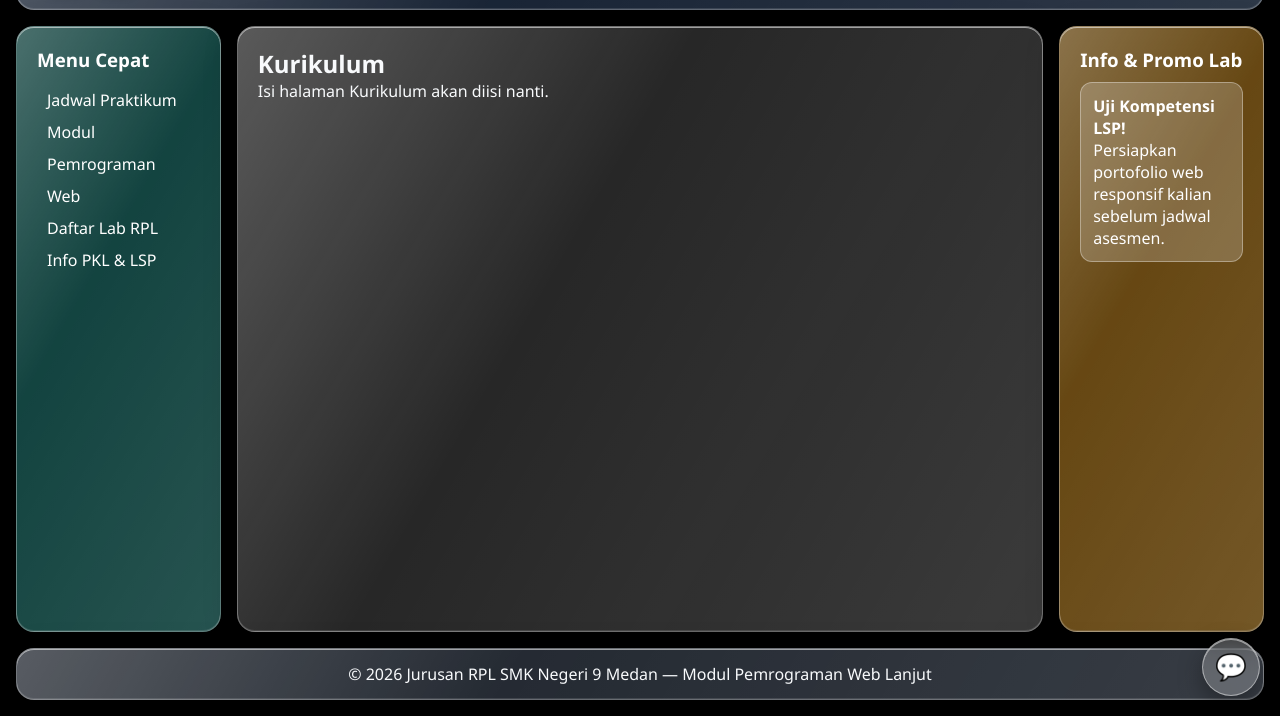
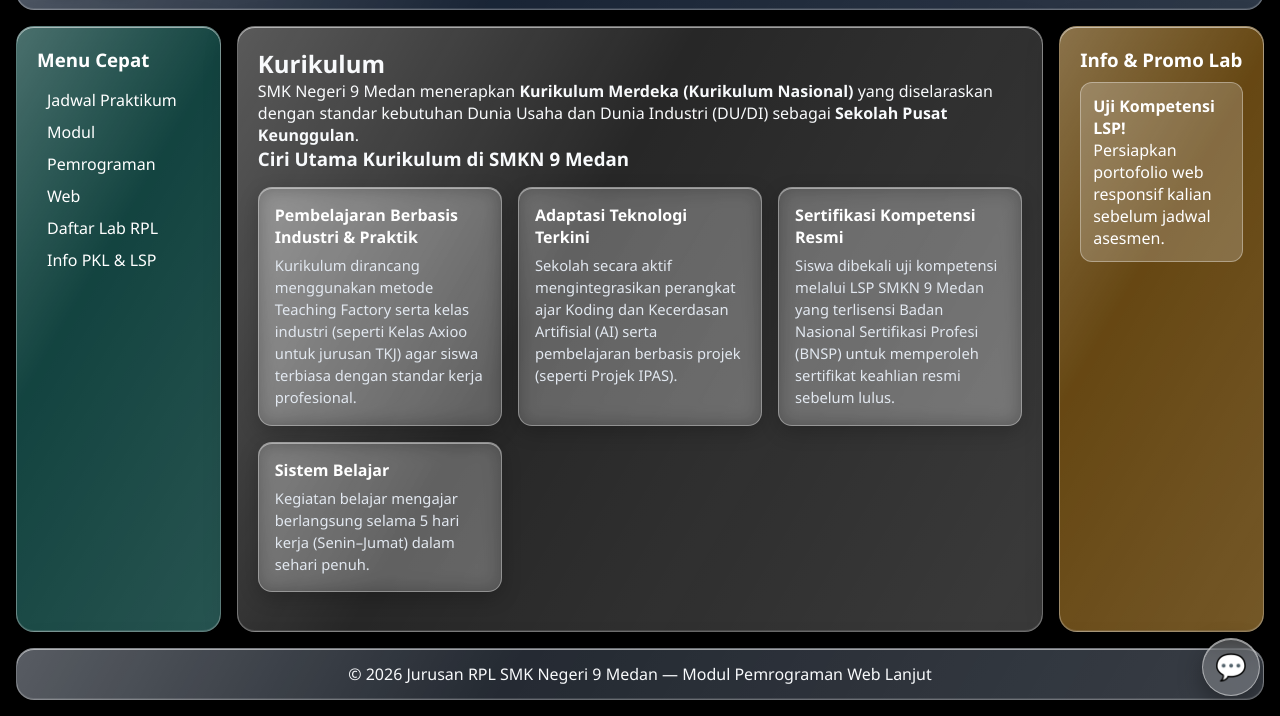
Before and after one commit to remonleonard936-cyber/tugaspw, a plain HTML site: page index.html in a window 1280 px wide. Both pictures are taken after a click on the link "Kurikulum". Shown: the part 84-800 px from the top of the page. Drawn offline with Linux system fonts and the light colour scheme.

Commit message:
Update index.html

```diff
--- a/index.html
+++ b/index.html
@@ -188,9 +188,40 @@
     </main>
     <!-- ★ BARU: halaman Kurikulum -->
 <main class="konten-utama halaman" id="hal-kurikulum" hidden>
-    <h2>Kurikulum</h2>
-    <p>Isi halaman Kurikulum akan diisi nanti.</p>
-  </main>
+  <h2>Kurikulum</h2>
+  <p class="kur-intro">
+    SMK Negeri 9 Medan menerapkan <strong>Kurikulum Merdeka (Kurikulum Nasional)</strong>
+    yang diselaraskan dengan standar kebutuhan Dunia Usaha dan Dunia Industri (DU/DI)
+    sebagai <strong>Sekolah Pusat Keunggulan</strong>.
+  </p>
+
+  <h3 class="kur-judul">Ciri Utama Kurikulum di SMKN 9 Medan</h3>
+
+  <div class="card-grid kur-grid">
+    <article class="card">
+      <h4>Pembelajaran Berbasis Industri &amp; Praktik</h4>
+      <p>Kurikulum dirancang menggunakan metode Teaching Factory serta kelas industri
+         (seperti Kelas Axioo untuk jurusan TKJ) agar siswa terbiasa dengan standar kerja profesional.</p>
+    </article>
+
+    <article class="card">
+      <h4>Adaptasi Teknologi Terkini</h4>
+      <p>Sekolah secara aktif mengintegrasikan perangkat ajar Koding dan Kecerdasan Artifisial (AI)
+         serta pembelajaran berbasis projek (seperti Projek IPAS).</p>
+    </article>
+
+    <article class="card">
+      <h4>Sertifikasi Kompetensi Resmi</h4>
+      <p>Siswa dibekali uji kompetensi melalui LSP SMKN 9 Medan yang terlisensi Badan Nasional
+         Sertifikasi Profesi (BNSP) untuk memperoleh sertifikat keahlian resmi sebelum lulus.</p>
+    </article>
+
+    <article class="card">
+      <h4>Sistem Belajar</h4>
+      <p>Kegiatan belajar mengajar berlangsung selama 5 hari kerja (Senin–Jumat) dalam sehari penuh.</p>
+    </article>
+  </div>
+</main>
 
   <!-- ★ BARU: halaman Karya Siswa -->
   <main class="konten-utama halaman" id="hal-karya" hidden>
```
